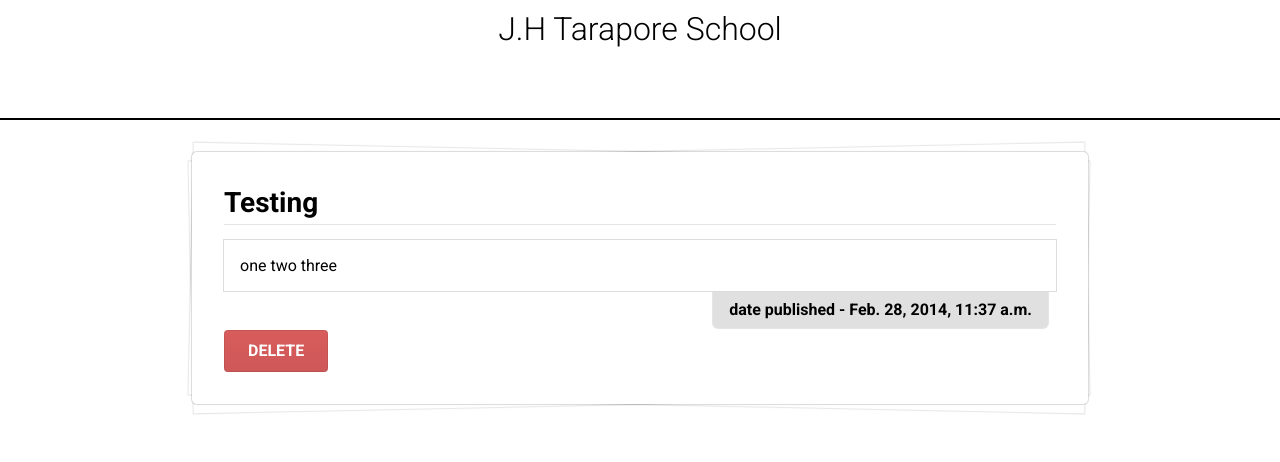
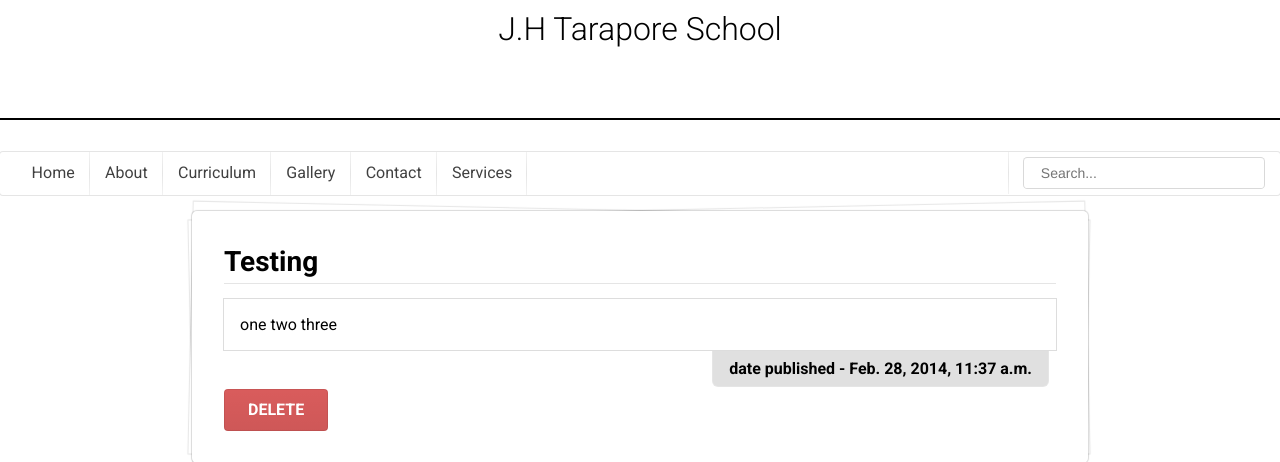
Before and after one commit to anurag-ks/JHTS, a Django app: page /2/ in a window 1280 px wide. Shown: the top 462 px of the page. Run offline with Django 3.2, Linux system fonts and the light colour scheme; data comes from the database, SQL or seed files in the repository; both versions use the stored data as it was after the commit; parts of the project's set-up code (start-up, migrations or seed data) failed here and were passed over; some libraries are stand-ins or nearby versions; some web fonts are replaced.

Commit message:
Added navbar and some pages

```diff
--- a/main/templates/base.html
+++ b/main/templates/base.html
@@ -19,7 +19,34 @@
             </a>
         </div>
     </div>
-
+    <div class="ui menu">
+      <a class="item" href="{% url 'index' %}">
+        <i class="fa-home"></i> Home
+      </a>
+      <a class="item" href="{% url 'about' %}">
+        About
+      </a>
+      <a class="item" href="{% url 'curriculum' %}">
+          Curriculum
+      </a>
+      <a class="item" href="{% url 'gallery' %}">
+          Gallery
+      </a>
+      <a class="item" href="{% url 'contact' %}">
+          Contact
+      </a>
+      <a class="item" href="{% url 'services' %}">
+          Services
+      </a>
+      <div class="right menu">
+        <div class="item">
+          <div class="ui icon input">
+            <input placeholder="Search..." type="text">
+            <i class="search link icon"></i>
+          </div>
+        </div>
+      </div>
+    </div>
 
     <div class="messages">
         {% if messages %}
--- a/main/urls.py
+++ b/main/urls.py
@@ -5,5 +5,10 @@ urlpatterns = patterns('',
 	url(r"^(?P<blog_id>\d+)/$", views.detail, name='detail'),
 	url(r"^(?P<blog_id>\d+)/delete/$", views.delete, name='delete'),
 	url(r"^(?P<blog_id>\d+)/update/$", views.update, name='update'),
-	url(r"^new/$", views.create, name='create')
+	url(r"^new/$", views.create, name='create'),
+	url(r"^about/$", views.about, name='about'),
+	url(r"^curriculum/$", views.curriculum, name='curriculum'),
+	url(r"^services/$", views.services, name='services'),
+	url(r"^contact/$", views.contact, name='contact'),
+	url(r"^gallery/$", views.gallery, name='gallery'),
 	)
--- a/main/views.py
+++ b/main/views.py
@@ -39,3 +39,20 @@ def create(request, template_name = 'main/form.html'):
 		messages.success(request, 'Post has been created')
 		return redirect('index')
 	return render(request, template_name, {'form':form})
+
+def about(request):
+	template_name = 'main/about.html'
+	return render(request, template_name)
+
+def contact(request):
+	template_name = 'main/contact.html'
+	return render(request, template_name)
+def services(request):
+	template_name = 'main/services.html'
+	return render(request, template_name)
+def gallery(request):
+	template_name = 'main/gallery.html'
+	return render(request, template_name)
+def curriculum(request):
+	template_name = 'main/curriculum.html'
+	return render(request, template_name)
```
Also changed, not shown: db.sqlite3.
